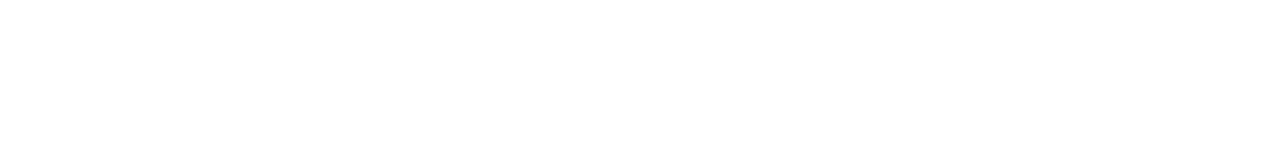
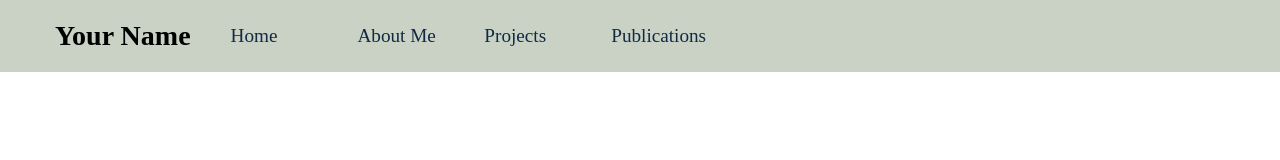
Before and after one commit to reza-azimifar/personal-portfolio, a website: page index.html in a window 1280 px wide. Drawn offline with Linux system fonts and the light colour scheme.

Commit message:
navbar creation and styling part 1

```diff
--- a/index.html
+++ b/index.html
@@ -15,5 +15,29 @@
     </head>
 
     <body>
+        <nav class="nav">
+            <div class="nav-center">
+                <div class="nav-center-header">
+                    <h3>Your Name</h3>
+                    <button class="nav-center-header-btn">
+                        <i class="bi bi-list-nested"></i>
+                    </button>
+                </div>
+                <ul class="nav-center-links">
+                    <li>
+                        <a href="#">Home</a>
+                    </li>
+                    <li>
+                        <a href="#">About Me</a>
+                    </li>
+                    <li>
+                        <a href="#">Projects</a>
+                    </li>
+                    <li>
+                        <a href="#">Publications</a>
+                    </li>
+                </ul>
+            </div>
+        </nav>
     </body>
 </html>
--- a/package.json
+++ b/package.json
@@ -4,7 +4,7 @@
   "description": "This is a personal portfolio website template",
   "main": "index.js",
   "scripts": {
-    "sass": "sass src/scss/styles.scss src/css/styles.css"
+    "sass": "sass -w src/scss/styles.scss src/css/styles.css"
   },
   "author": "Reza Azimifar",
   "license": "MIT",
--- a/src/scss/_mediaqueries.scss
+++ b/src/scss/_mediaqueries.scss
@@ -1,28 +1,59 @@
-@media screen and (min-width: 800px) {
+@media screen and (min-width: 768px) {
     h1 {
         font-size: 4rem;
     }
-
     h2 {
         font-size: 2.5rem;
     }
-
     h3 {
         font-size: 1.75rem;
     }
-
     h4 {
         font-size: 1rem;
     }
-
     body {
         font-size: 1rem;
     }
-
     h1,
     h2,
     h3,
     h4 {
         line-height: 1;
     }
+
+    .nav {
+        &-center {
+            display: grid;
+            grid-template-columns: auto 1fr;
+            align-items: center;
+
+            &-header {
+                &-btn {
+                    display: none;
+                }
+            }
+
+            &-links {
+                display: grid;
+                grid-template-columns: repeat(4, 1fr);
+                justify-self: start;
+                column-gap: 2rem;
+                margin-left: 2.5rem;
+                font-size: 1.2rem;
+
+                a {
+                    color: $clr-grey-1;
+                    transition: $transition;
+                    -webkit-transition: $transition;
+                    -moz-transition: $transition;
+                    -ms-transition: $transition;
+                    -o-transition: $transition;
+                }
+
+                a:hover {
+                    color: $clr-primary-3;
+                }
+            }
+        }
+    }
 }
--- /dev/null
+++ b/src/scss/_navbar.scss
@@ -0,0 +1,37 @@
+.nav {
+    display: grid;
+    align-items: center;
+    background: $clr-primary-5;
+    height: 4.5rem;
+    padding: 1rem;
+
+    &-center {
+        width: 100%;
+        max-width: $max-width;
+        margin: 0 auto;
+
+        &-header {
+            display: grid;
+            grid-template-columns: auto 1fr;
+            align-items: center;
+
+            h3 {
+                font-size: 1.75rem;
+                margin-bottom: 0;
+            }
+
+            &-btn {
+                justify-self: end;
+                background: transparent;
+                border-color: transparent;
+                color: $clr-primary-2;
+                font-size: 2rem;
+                cursor: pointer;
+            }
+        }
+
+        &-links {
+            display: none;
+        }
+    }
+}
--- a/src/scss/styles.scss
+++ b/src/scss/styles.scss
@@ -1,4 +1,5 @@
 @import "../css/bootstrap-icons.css";
 @import "variables";
 @import "globalStyles";
+@import "navbar";
 @import "mediaqueries";
```
Also changed, not shown: src/css/styles.css, 1 other file.
